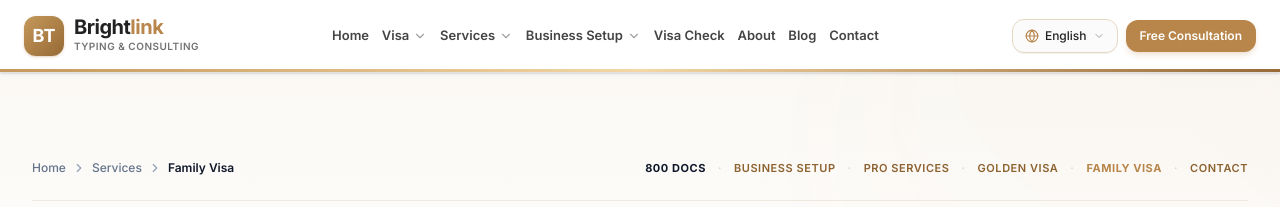
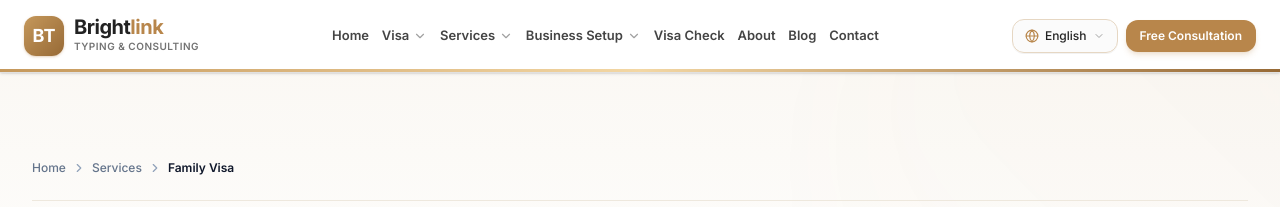
Before and after one commit to Ayeshadeveloper14/brightlink-management-consultancy1, a React (Vite) app: page /family-visa in a window 1280 px wide. Shown: the top 207 px of the page. Built offline with nearby package versions, Linux system fonts and the light colour scheme.

Commit message:
update website

```diff
--- a/src/components/family-visa/Hero.jsx
+++ b/src/components/family-visa/Hero.jsx
@@ -86,21 +86,6 @@ export const Hero = ({ onOpenConsultation, onOpenCalculator }) => {
             <a href="/services" className="hover:text-[#B8864B] transition-colors">Services</a>
             <ChevronRight className="w-3.5 h-3.5 text-slate-400" />
             <span className="text-[#0F172A] font-semibold">Family Visa</span>
-          </div>
-
-          {/* Quick Service Context Indicator */}
-          <div className="hidden sm:flex items-center gap-3 text-[11px] uppercase tracking-wider text-[#8C6230] font-heading font-semibold">
-            <span className="font-bold text-[#0F172A]">800 DOCS</span>
-            <span className="text-slate-300">·</span>
-            <a href="/business-setup" className="hover:text-[#0F172A] transition-colors">Business Setup</a>
-            <span className="text-slate-300">·</span>
-            <a href="/services" className="hover:text-[#0F172A] transition-colors">PRO Services</a>
-            <span className="text-slate-300">·</span>
-            <a href="/golden-visa" className="hover:text-[#0F172A] transition-colors">Golden Visa</a>
-            <span className="text-slate-300">·</span>
-            <span className="text-[#B8864B] font-bold">Family Visa</span>
-            <span className="text-slate-300">·</span>
-            <a href="/contact" className="hover:text-[#0F172A] transition-colors">Contact</a>
           </div>
         </motion.div>
 
```
